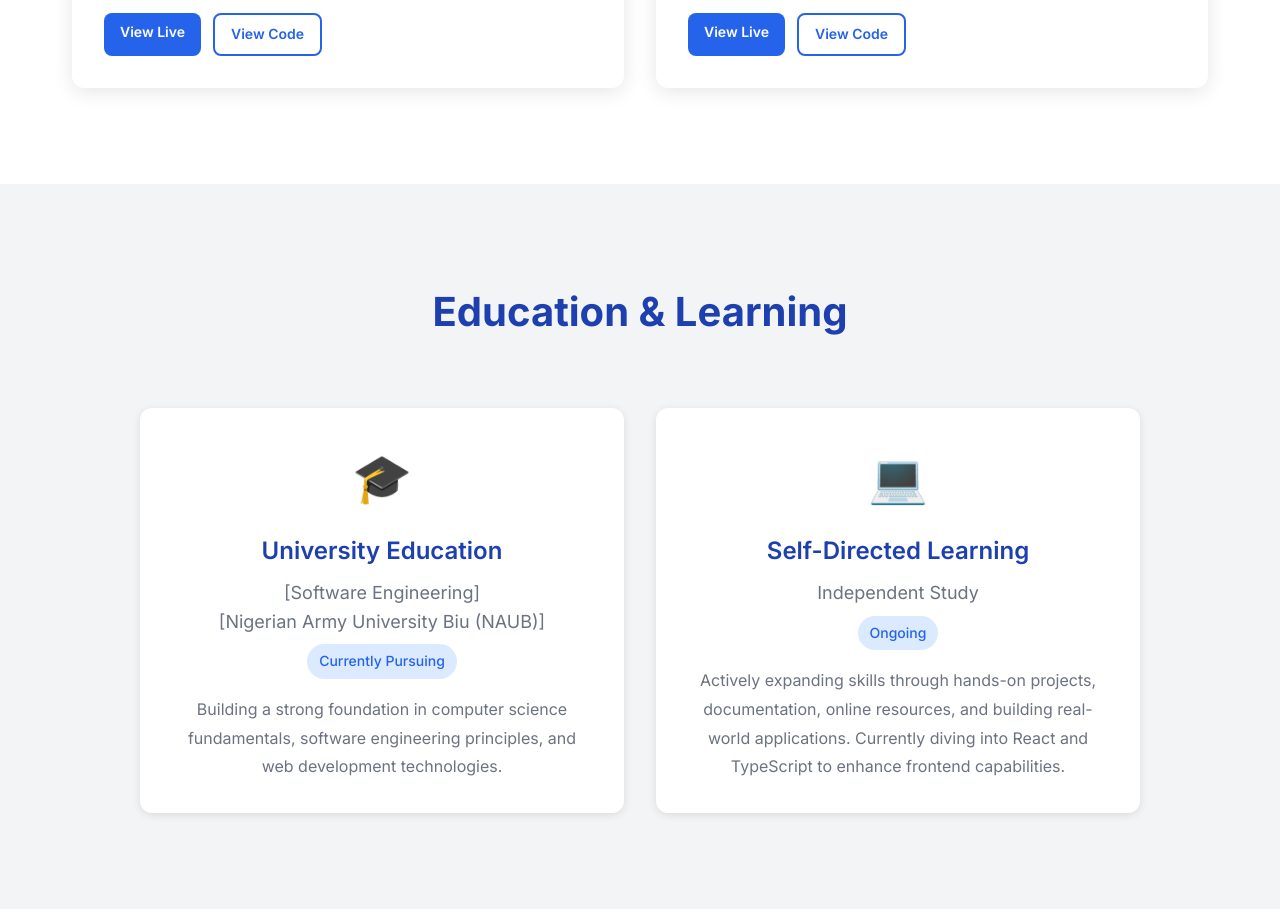
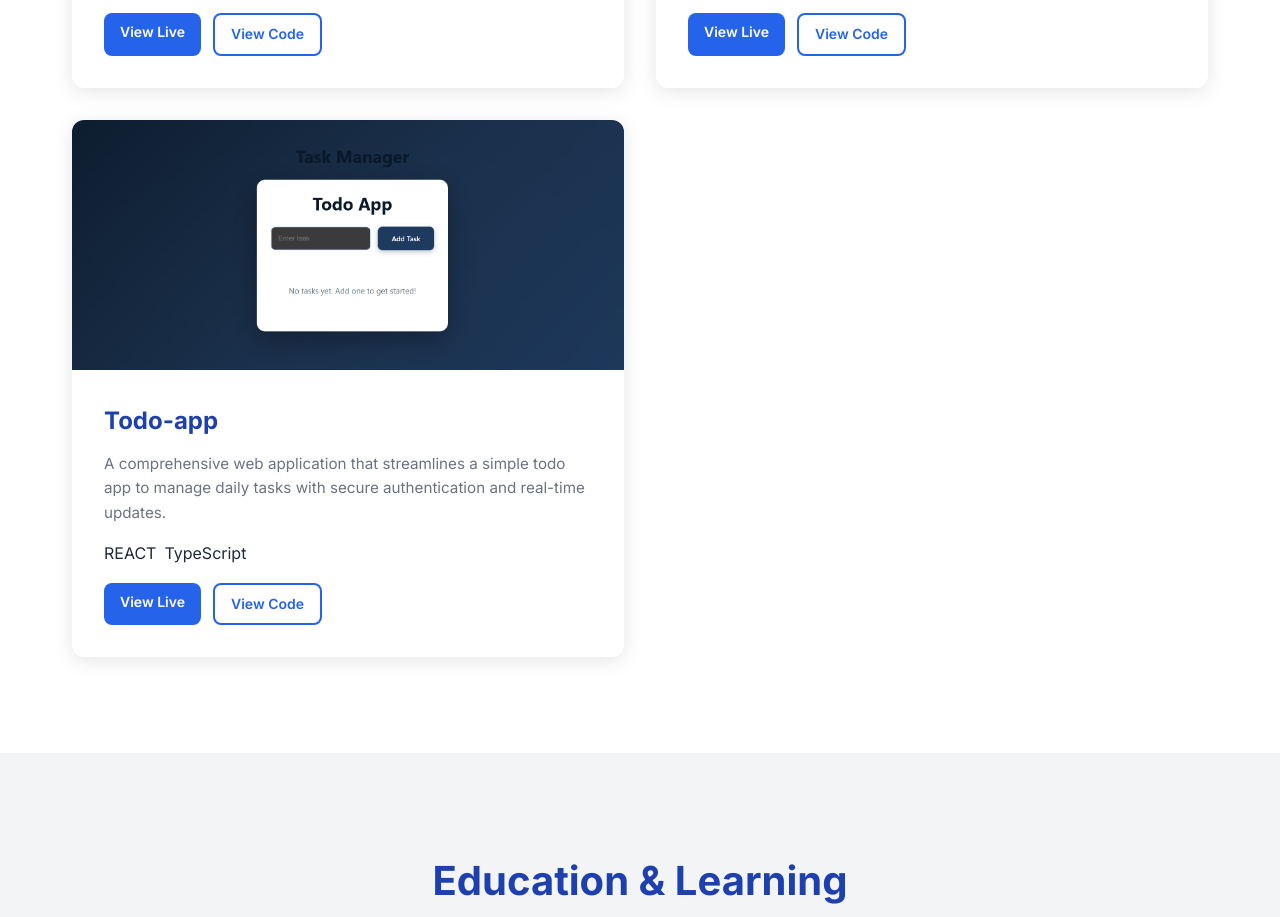
Before and after one commit to Haruna-Bukar/portfolio, a plain HTML site: page index.html in a window 1280 px wide. Shown: the part 2630-3547 px from the top of the page. Drawn offline with Linux system fonts and the light colour scheme.

Commit message:
add a new project

```diff
--- a/index.html
+++ b/index.html
@@ -176,6 +176,28 @@
                 </div>
 
                 <!-- You can easily add more projects here in the future -->
+                   <!-- PROJECT 1: Assignment Portal -->
+                <div class="project-card-grid">
+                    <div class="project-card-image">
+                        <img src="images/todo.png" alt="Todo-App Project">
+                    </div>
+                    <div class="project-card-content">
+                        <h3 class="project-card-title">Todo-app</h3>
+                        <p class="project-card-description">
+                            A comprehensive web application that streamlines a simple todo app to manage daily tasks with secure authentication and real-time updates.
+                        </p>
+                        <div class="project-card-tech">
+                            <span class="tech-tag">REACT</span>
+                            <span class="tech-tag">TypeScript</span>
+
+                        </div>
+                        <div class="project-card-links">
+                           <a href="https://haruna-bukar.github.io/todo-app/" class="btn btn-primary btn-small" target="_blank">View Live</a>
+                           <a href="https://github.com/Haruna-Bukar/todo-app" class="btn btn-secondary btn-small" target="_blank">View Code</a>
+
+                        </div>
+                    </div>
+                </div>
 
             </div>
         </div>
```
Also changed, not shown: images/todo.png (added).
